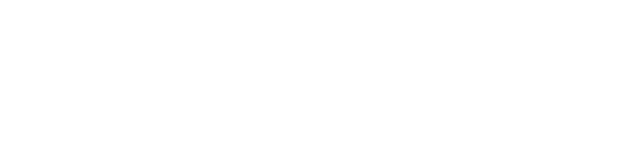
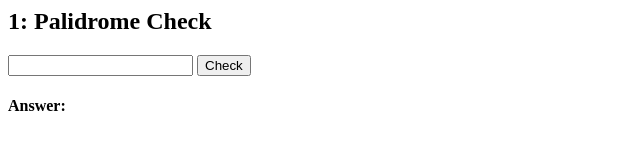
Before and after one commit to theminniti/Propelics, a plain HTML site: page index.html in a window 1280 px wide. Shown: the whole page, without its empty margins (0-640 px from the left). Drawn offline with Linux system fonts and the light colour scheme.

Commit message:
Add palindrome checking functionality with UI

```diff
--- a/index.html
+++ b/index.html
@@ -3,11 +3,28 @@
 	<title></title>
 	<script type="text/javascript">
 
+		function palidromeCheck() {
+			var originalText = document.getElementById('txtPalindrome').value;
+			var reversedText = originalText.split("").reverse().join("");
 
+			// check if original string matches the reversed string
+			if( reversedText === originalText ) {
+				document.getElementById('answer').innerText = "It's a Palidrome!";
+			} else {
+				document.getElementById('answer').innerText = "Sorry, it is not a Palidrome!";
+			}
+
+		}
 
 	</script>
 </head>
 <body>
-
+	<div>
+		<h2>1: Palidrome Check</h2>
+		<input type="text" id="txtPalindrome"/>
+		<button onclick="palidromeCheck()">Check</button>
+		<h4>Answer:</h4>
+		<p id="answer"></p>
+	</div>
 </body>
 </html>
```
